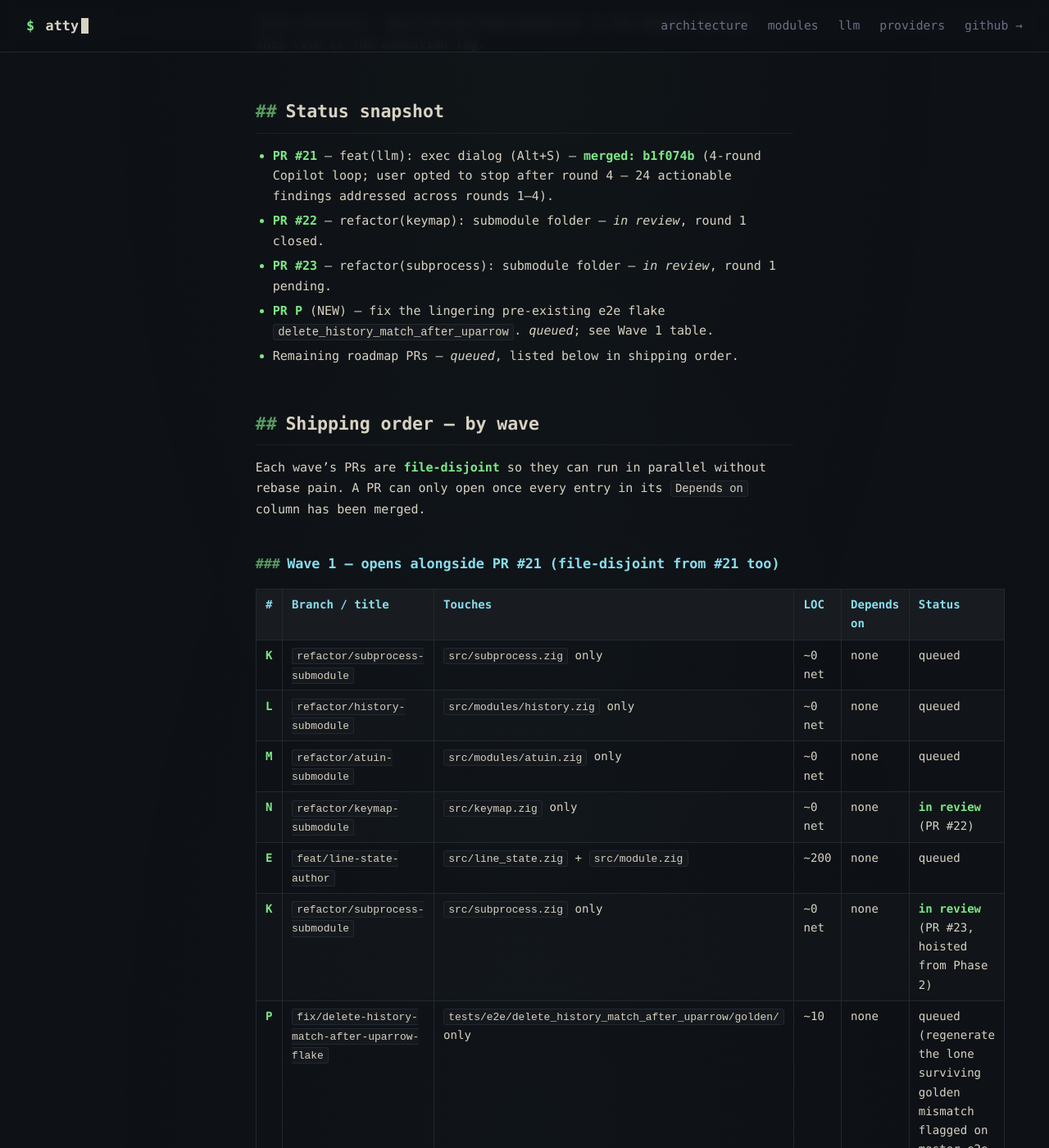
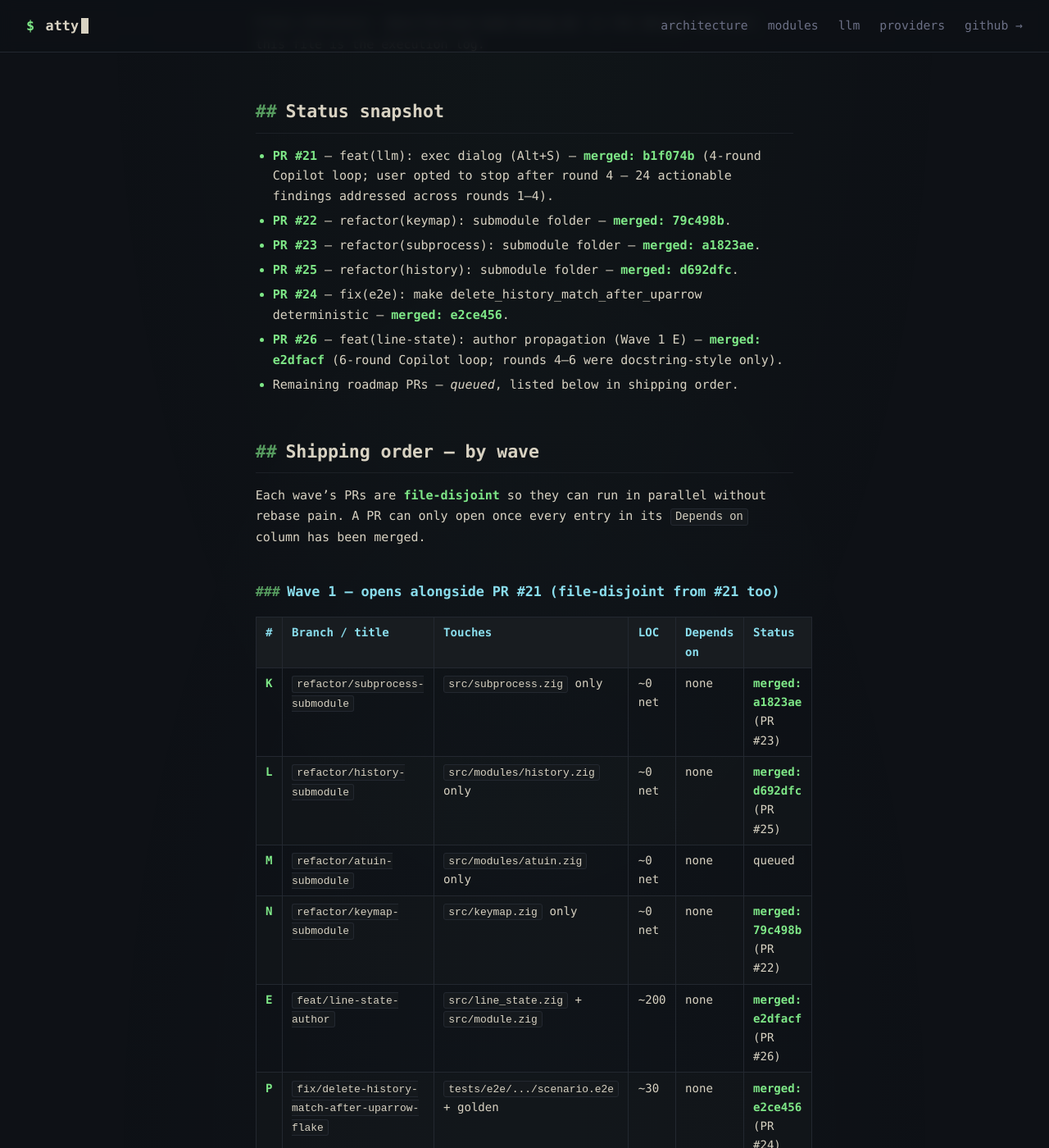
Before and after one commit to fentas/atty, a Jekyll site: the page built from docs/llm-exec-mode-roadmap.md, in a window 1280 px wide and 1400 px high, scrolled down 532 px. Shown: the whole window at 82% size. Built offline with Jekyll 4.4.1, drawn with Linux system fonts in a browser that asks for light colours; our own code applies the rules of GitHub Pages for plain Markdown files.

Commit message:
docs(roadmap): mark PR #26 (line-state author) merged
Wave 1 now complete except M (atuin submodule). Eligible Wave 2: F
(guardrail v2), J (proxy submodule), A (llm submodule) — all
file-disjoint from M, can run in parallel.

```diff
--- a/docs/llm-exec-mode-roadmap.md
+++ b/docs/llm-exec-mode-roadmap.md
@@ -20,9 +20,11 @@ file is the execution log.
 ## Status snapshot
 
 - **PR #21** — feat(llm): exec dialog (Alt+S) — **merged: b1f074b** (4-round Copilot loop; user opted to stop after round 4 — 24 actionable findings addressed across rounds 1–4).
-- **PR #22** — refactor(keymap): submodule folder — *in review*, round 1 closed.
-- **PR #23** — refactor(subprocess): submodule folder — *in review*, round 1 pending.
-- **PR P** (NEW) — fix the lingering pre-existing e2e flake `delete_history_match_after_uparrow`. *queued*; see Wave 1 table.
+- **PR #22** — refactor(keymap): submodule folder — **merged: 79c498b**.
+- **PR #23** — refactor(subprocess): submodule folder — **merged: a1823ae**.
+- **PR #25** — refactor(history): submodule folder — **merged: d692dfc**.
+- **PR #24** — fix(e2e): make delete_history_match_after_uparrow deterministic — **merged: e2ce456**.
+- **PR #26** — feat(line-state): author propagation (Wave 1 E) — **merged: e2dfacf** (6-round Copilot loop; rounds 4–6 were docstring-style only).
 - Remaining roadmap PRs — *queued*, listed below in shipping order.
 
 ## Shipping order — by wave
@@ -35,13 +37,12 @@ has been merged.
 
 | # | Branch / title | Touches | LOC | Depends on | Status |
 |---|---|---|---|---|---|
-| **K** | `refactor/subprocess-submodule` | `src/subprocess.zig` only | ~0 net | none | queued |
-| **L** | `refactor/history-submodule` | `src/modules/history.zig` only | ~0 net | none | queued |
+| **K** | `refactor/subprocess-submodule` | `src/subprocess.zig` only | ~0 net | none | **merged: a1823ae** (PR #23) |
+| **L** | `refactor/history-submodule` | `src/modules/history.zig` only | ~0 net | none | **merged: d692dfc** (PR #25) |
 | **M** | `refactor/atuin-submodule` | `src/modules/atuin.zig` only | ~0 net | none | queued |
-| **N** | `refactor/keymap-submodule` | `src/keymap.zig` only | ~0 net | none | **in review** (PR #22) |
-| **E** | `feat/line-state-author` | `src/line_state.zig` + `src/module.zig` | ~200 | none | queued |
-| **K** | `refactor/subprocess-submodule` | `src/subprocess.zig` only | ~0 net | none | **in review** (PR #23, hoisted from Phase 2) |
-| **P** | `fix/delete-history-match-after-uparrow-flake` | `tests/e2e/delete_history_match_after_uparrow/golden/` only | ~10 | none | queued (regenerate the lone surviving golden mismatch flagged on master e2e runs) |
+| **N** | `refactor/keymap-submodule` | `src/keymap.zig` only | ~0 net | none | **merged: 79c498b** (PR #22) |
+| **E** | `feat/line-state-author` | `src/line_state.zig` + `src/module.zig` | ~200 | none | **merged: e2dfacf** (PR #26) |
+| **P** | `fix/delete-history-match-after-uparrow-flake` | `tests/e2e/.../scenario.e2e` + golden | ~30 | none | **merged: e2ce456** (PR #24) |
 
 ### Wave 2 — opens after PR #21 + Wave 1 prerequisites merge
 
```
